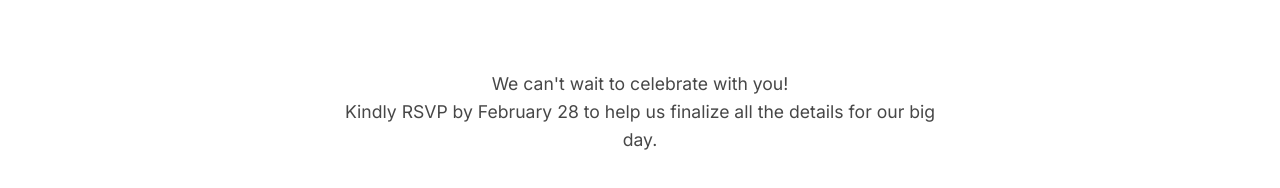
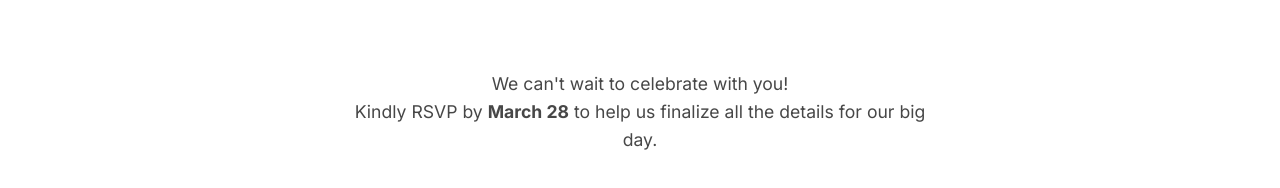
Before and after one commit to gracesuhh/graceanddaniel, a Next.js app: page / in a window 1280 px wide. Shown: the part 6898-7086 px from the top of the page. Built offline with nearby package versions, Linux system fonts and the light colour scheme.

Commit message:
Update RSVP deadline to March 28

```diff
--- a/app/page.tsx
+++ b/app/page.tsx
@@ -397,8 +397,8 @@ export default function Home() {
             <h2 className="section-title">RSVP</h2>
             <p className="section-subtitle">
               We can't wait to celebrate with you!
-              <br></br>Kindly RSVP by February 28 to help us finalize all the
-              details for our big day.
+              <br></br>Kindly RSVP by <b>March 28</b> to help us finalize all
+              the details for our big day.
             </p>
 
             <div className="rsvp-form-wrapper">
```
